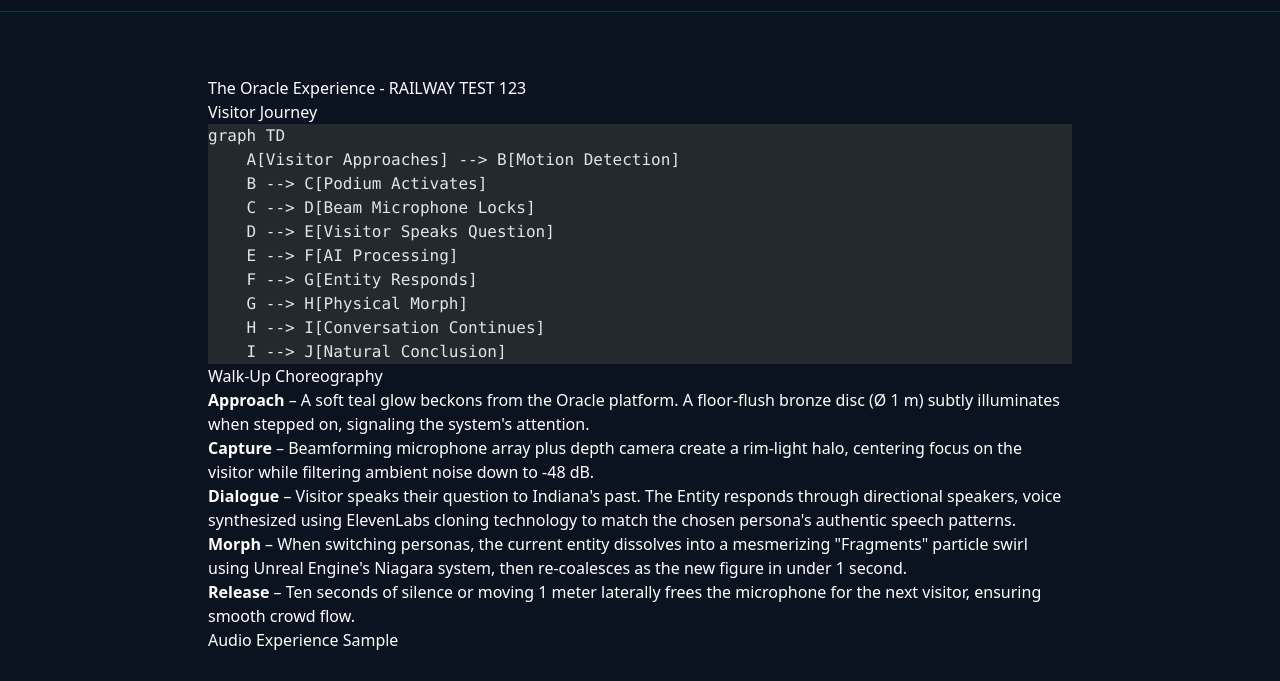
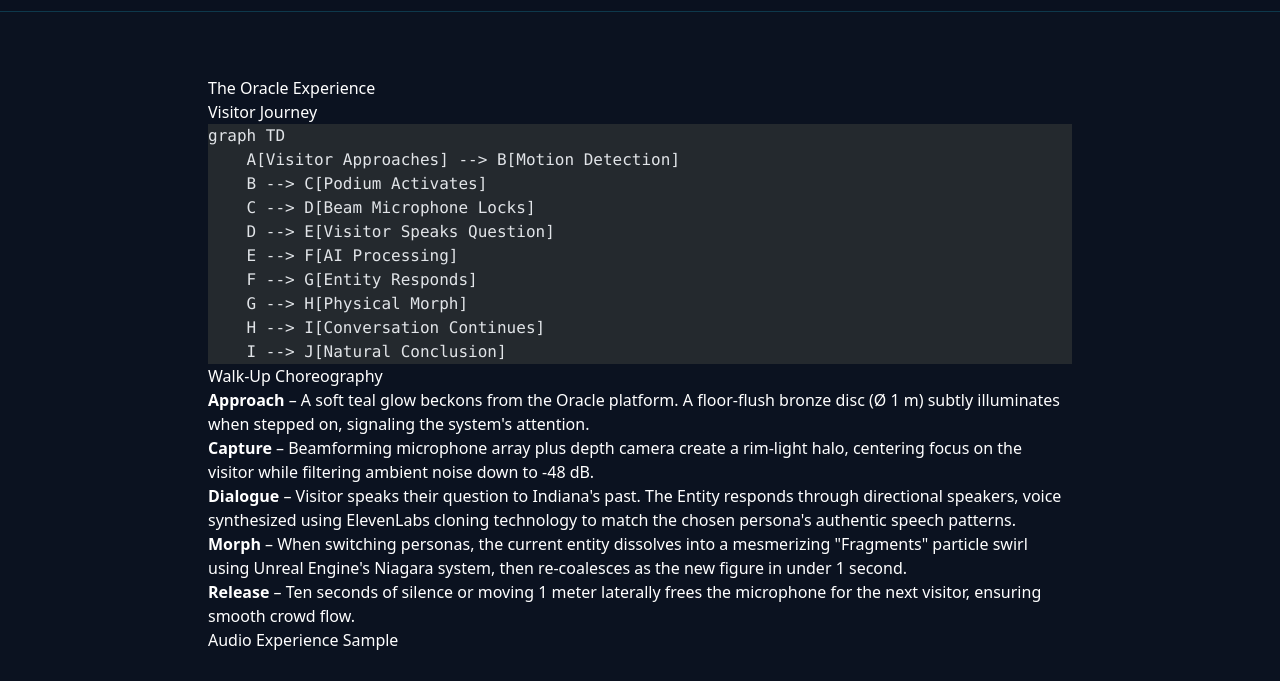
Before and after one commit to chweintr/Indiana-oracle-entity-project, an Astro site: page /experience in a window 1280 px wide. Shown: the part 53-734 px from the top of the page. Built offline with nearby package versions, Linux system fonts and the light colour scheme; Astro itself is replaced by a stand-in of ours; code samples lack their colours.

Commit message:
Remove test text - restore clean page title

```diff
--- a/src/pages/experience.mdx
+++ b/src/pages/experience.mdx
@@ -9,7 +9,7 @@ import NavBar from '../components/NavBar.astro';
 
 <div class="max-w-4xl mx-auto px-4 py-16">
 
-# The Oracle Experience - RAILWAY TEST 123
+# The Oracle Experience
 
 ## Visitor Journey
 
```
